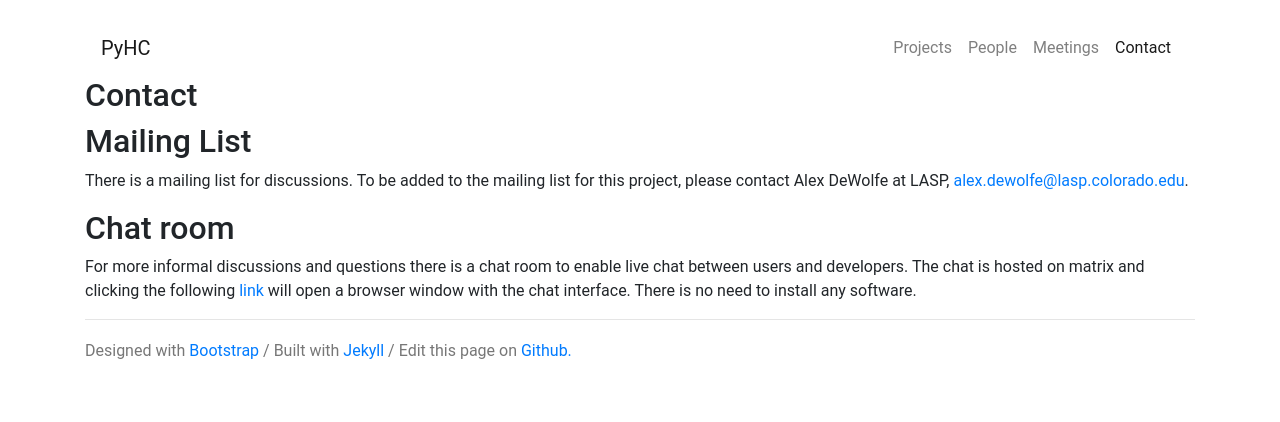
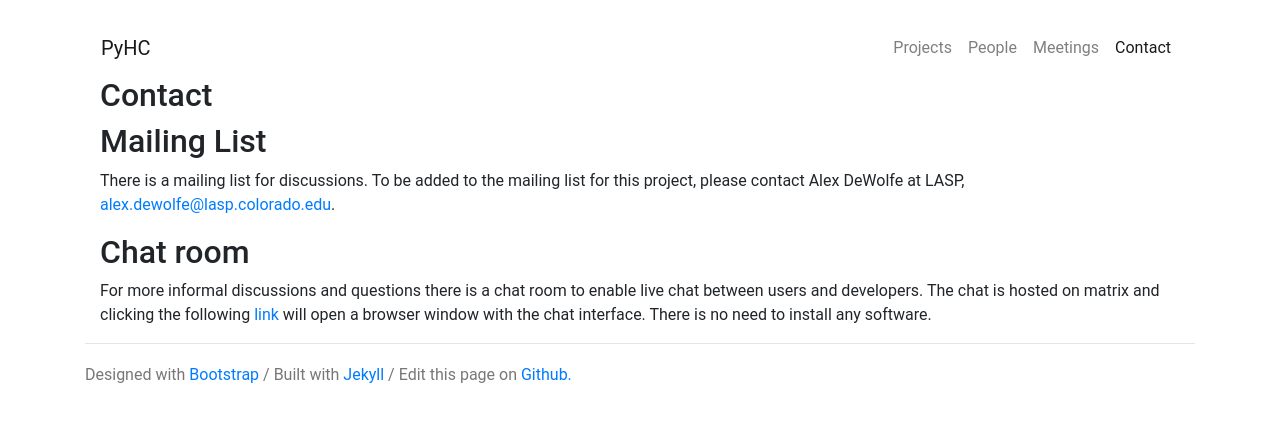
Before and after one commit to heliophysicsPy/heliophysicsPy.github.io, a Jekyll site: the page built from _pages/contact.md, in a window 1280 px wide. Shown: the top 422 px of the page. Built offline with Jekyll 4.4.1, drawn with Linux system fonts in a browser that asks for light colours; nearby versions of some CDN libraries.

Commit message:
added body-content container

```diff
--- a/_layouts/default.html
+++ b/_layouts/default.html
@@ -6,7 +6,9 @@
     <body>
         <div class="container">
             {% include header.html %}
-            {{ content }}
+            <div class="container" id="body-content">
+                {{ content }}
+            </div>
             {% include footer.html %}
         </div><!-- container -->
     </body>
```
